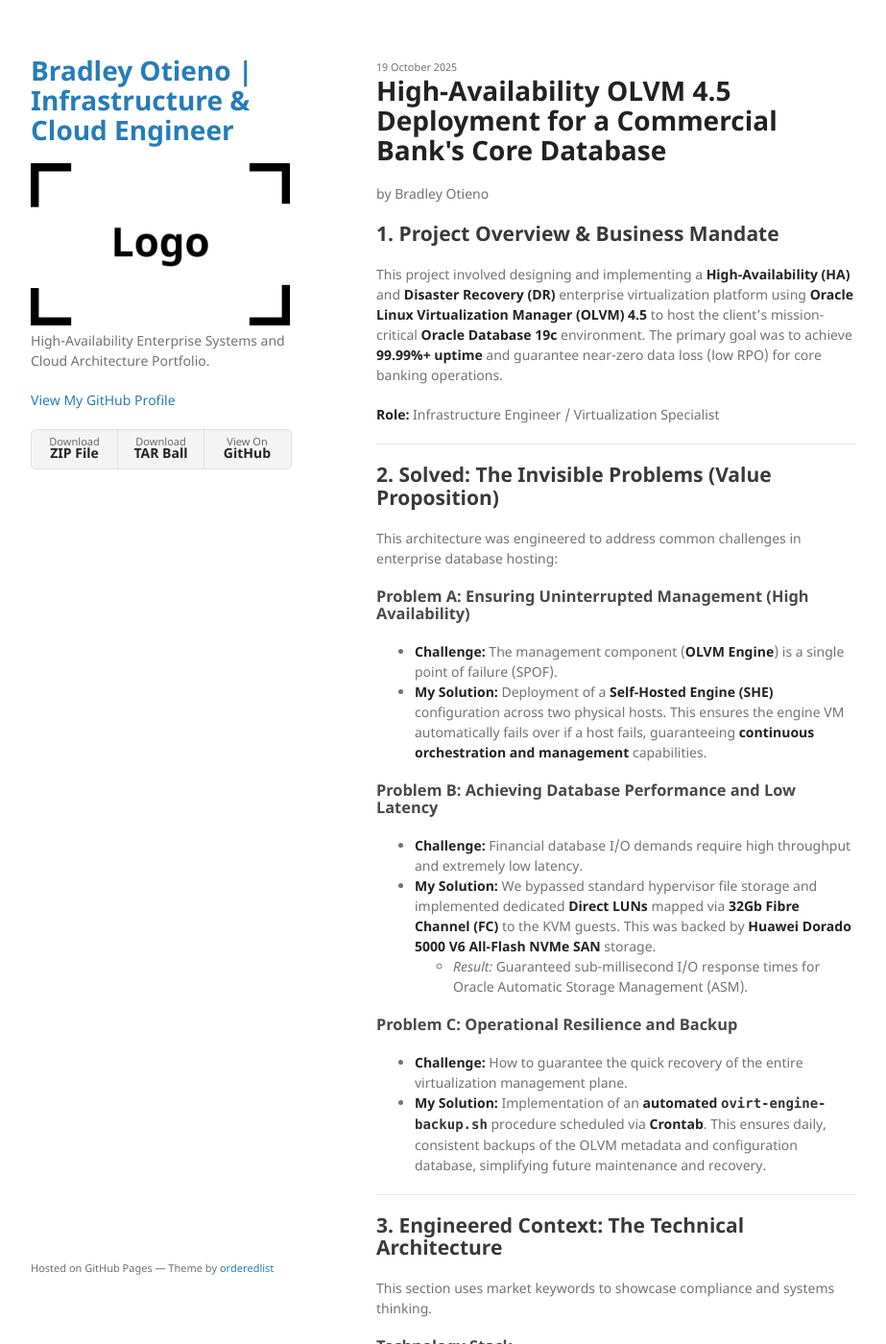
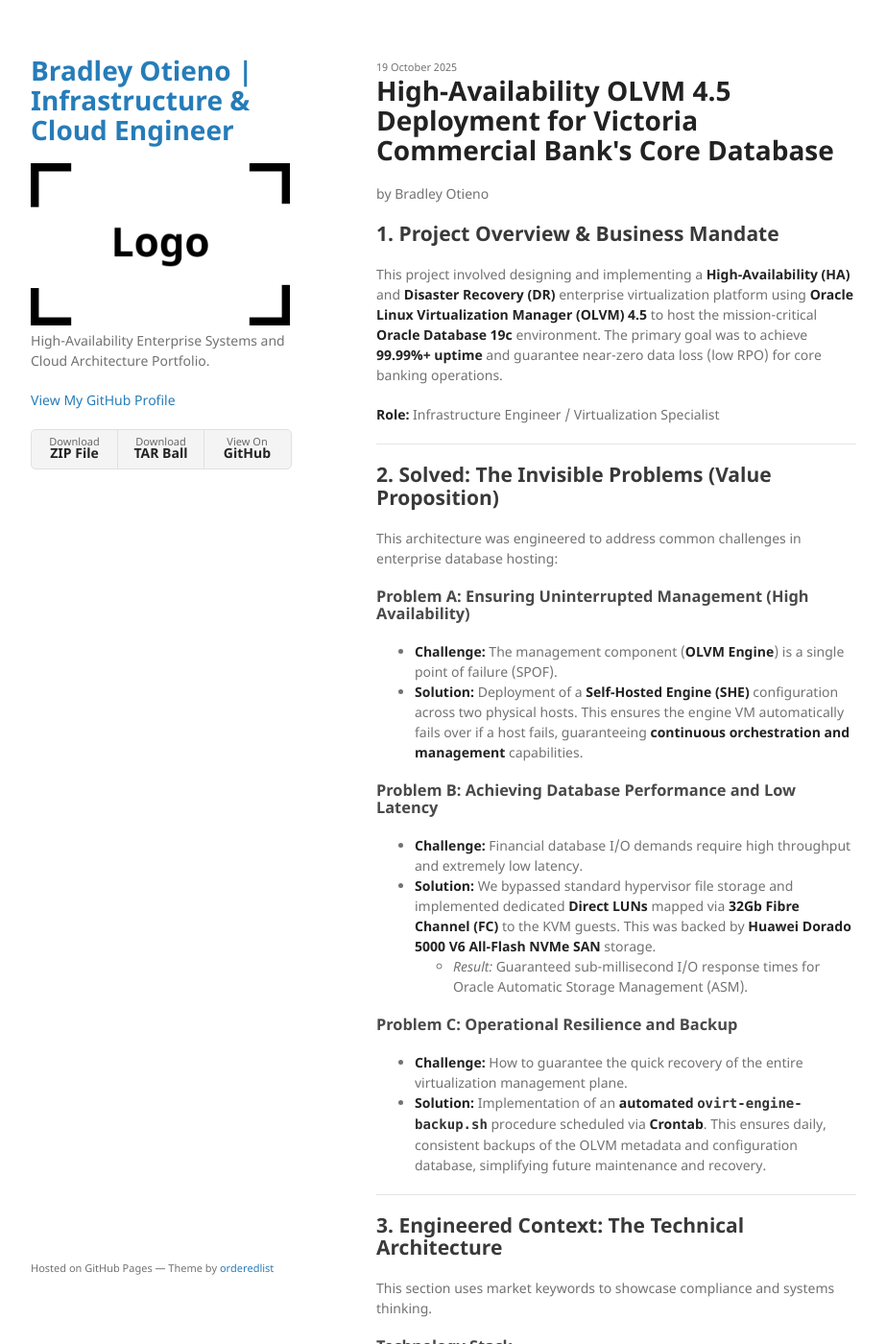
Before and after one commit to kingsotieno89/kingsotieno89.github.io, a Jekyll site: the page built from _posts/2025-10-19-vcb-olvm-deployment.md, in a window 1280 px wide and 1400 px high. Shown: the whole window at 96% size, without its empty margins (178-1101 px from the left). Built offline with Jekyll 4.4.1, drawn with Linux system fonts in a browser that asks for light colours.

Commit message:
Revise title and improve phrasing in deployment post
Updated the title and refined some phrasing for clarity.

```diff
--- a/_posts/2025-10-19-vcb-olvm-deployment.md
+++ b/_posts/2025-10-19-vcb-olvm-deployment.md
@@ -1,6 +1,6 @@
 ---
 layout: post
-title: "High-Availability OLVM 4.5 Deployment for a Commercial Bank's Core Database"
+title: "High-Availability OLVM 4.5 Deployment for Victoria Commercial Bank's Core Database"
 subtitle: "Architecting a Hybrid Cloud-Ready Infrastructure Solution for Financial Workloads"
 author: Bradley Otieno
 categories: [Infrastructure, Virtualization, HA/DR, Storage]
@@ -8,7 +8,7 @@ tags: [OLVM, KVM, Oracle Database, Huawei Dorado, Fibre Channel, High Availabili
 ---
 ## 1. Project Overview & Business Mandate
 
-This project involved designing and implementing a **High-Availability (HA)** and **Disaster Recovery (DR)** enterprise virtualization platform using **Oracle Linux Virtualization Manager (OLVM) 4.5** to host the client's mission-critical **Oracle Database 19c** environment. The primary goal was to achieve **99.99%+ uptime** and guarantee near-zero data loss (low RPO) for core banking operations.
+This project involved designing and implementing a **High-Availability (HA)** and **Disaster Recovery (DR)** enterprise virtualization platform using **Oracle Linux Virtualization Manager (OLVM) 4.5** to host the mission-critical **Oracle Database 19c** environment. The primary goal was to achieve **99.99%+ uptime** and guarantee near-zero data loss (low RPO) for core banking operations.
 
 **Role:** Infrastructure Engineer / Virtualization Specialist
 
@@ -20,16 +20,16 @@ This architecture was engineered to address common challenges in enterprise data
 
 ### Problem A: Ensuring Uninterrupted Management (High Availability)
 * **Challenge:** The management component (**OLVM Engine**) is a single point of failure (SPOF).
-* **My Solution:** Deployment of a **Self-Hosted Engine (SHE)** configuration across two physical hosts. This ensures the engine VM automatically fails over if a host fails, guaranteeing **continuous orchestration and management** capabilities.
+* **Solution:** Deployment of a **Self-Hosted Engine (SHE)** configuration across two physical hosts. This ensures the engine VM automatically fails over if a host fails, guaranteeing **continuous orchestration and management** capabilities.
 
 ### Problem B: Achieving Database Performance and Low Latency
 * **Challenge:** Financial database I/O demands require high throughput and extremely low latency.
-* **My Solution:** We bypassed standard hypervisor file storage and implemented dedicated **Direct LUNs** mapped via **32Gb Fibre Channel (FC)** to the KVM guests. This was backed by **Huawei Dorado 5000 V6 All-Flash NVMe SAN** storage.
+* **Solution:** We bypassed standard hypervisor file storage and implemented dedicated **Direct LUNs** mapped via **32Gb Fibre Channel (FC)** to the KVM guests. This was backed by **Huawei Dorado 5000 V6 All-Flash NVMe SAN** storage.
     * *Result:* Guaranteed sub-millisecond I/O response times for Oracle Automatic Storage Management (ASM).
 
 ### Problem C: Operational Resilience and Backup
 * **Challenge:** How to guarantee the quick recovery of the entire virtualization management plane.
-* **My Solution:** Implementation of an **automated `ovirt-engine-backup.sh`** procedure scheduled via **Crontab**. This ensures daily, consistent backups of the OLVM metadata and configuration database, simplifying future maintenance and recovery.
+* **Solution:** Implementation of an **automated `ovirt-engine-backup.sh`** procedure scheduled via **Crontab**. This ensures daily, consistent backups of the OLVM metadata and configuration database, simplifying future maintenance and recovery.
 
 ---
 
```
